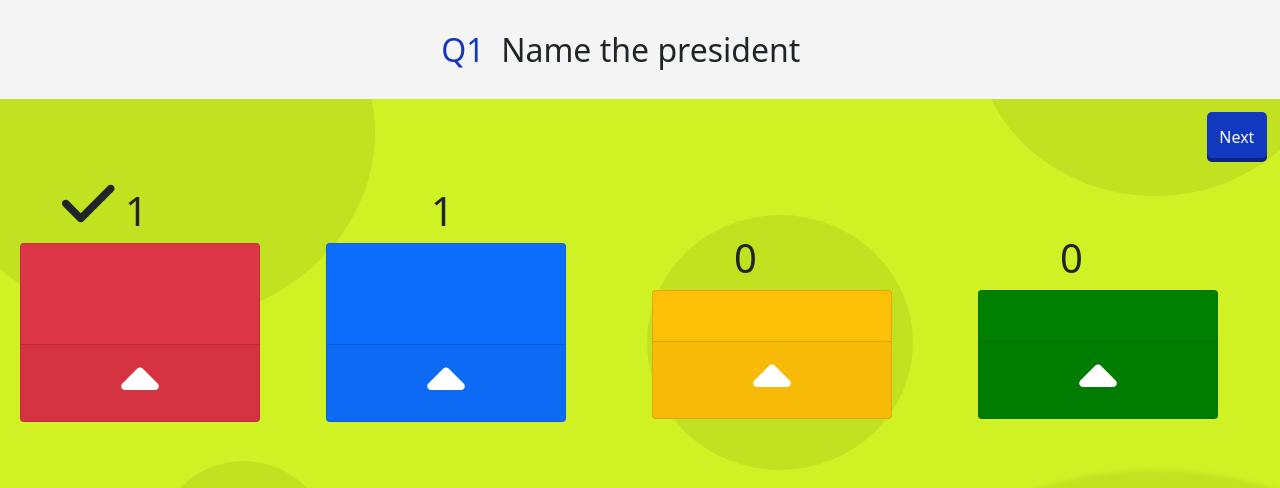
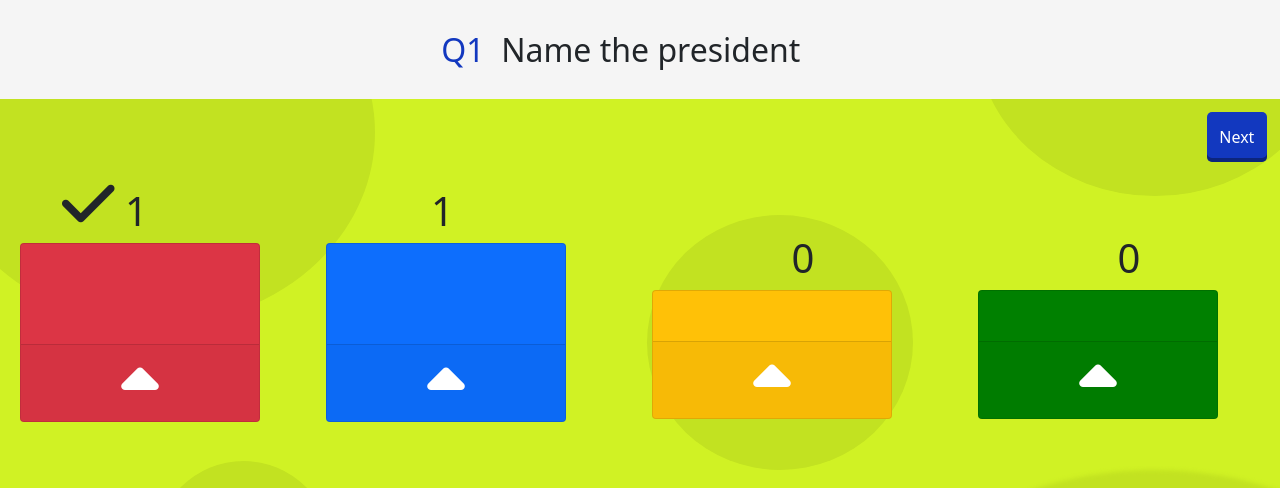
Before and after one commit to DishaSharma-dev/kahoot_quiz, a plain HTML site: page index.html in a window 1280 px wide. Shown: the top 488 px of the page. Drawn offline with nearby package versions, Linux system fonts and the light colour scheme.

Commit message:
Update index.html

```diff
--- a/index.html
+++ b/index.html
@@ -45,8 +45,8 @@
                   </div>
             </div>
             <div class="col" >
-                <div class="row" style="margin-left: 70px; margin-top: 60px;">
-                    <h1>0</h1>
+                <div class="row" style=" margin-top: 60px;">
+                    <h1 class="text-center">0</h1>
                 </div>
                 <div class="card text-dark bg-warning mb-3" style="max-width: 15rem;">
                     <div class="card-body" style="height:50px">
@@ -59,8 +59,8 @@
                 </div>
             </div>
             <div class="col" >
-                <div class="row" style="margin-left: 70px; margin-top: 60px;">
-                    <h1>0</h1>
+                <div class="row" style="margin-top: 60px;">
+                    <h1 class="text-center">0</h1>
                 </div>
                 <div class="card text-dark mb-3" style="max-width: 15rem; background-color: green;">
                     <div class="card-body" style="height:50px">
```
